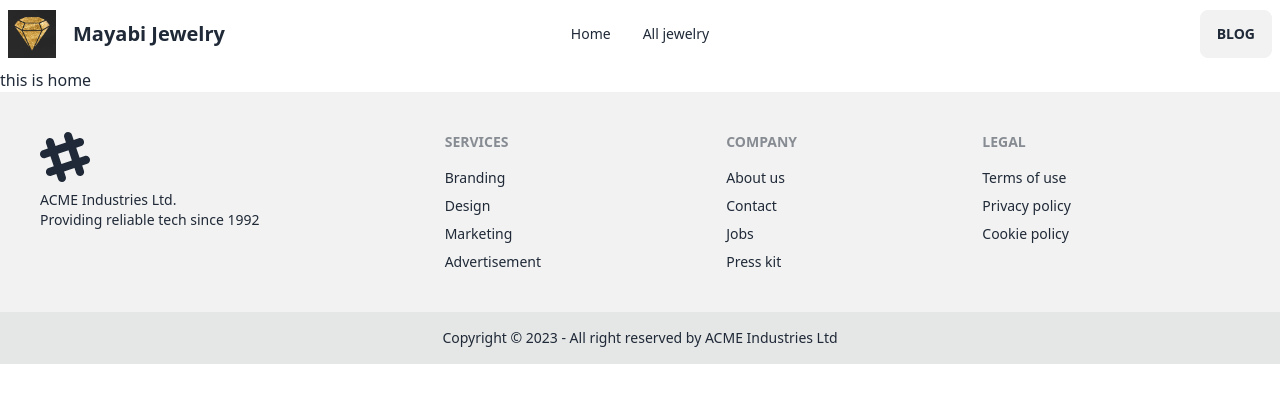
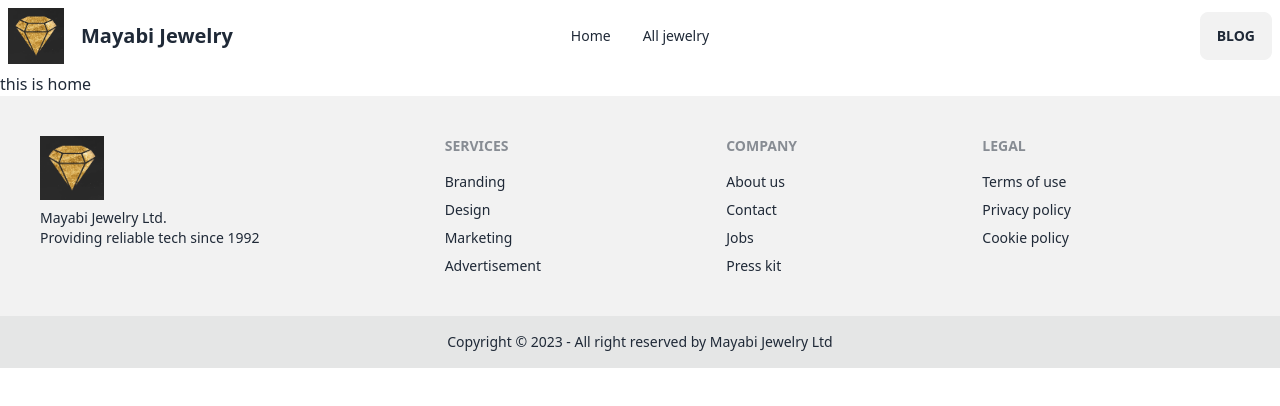
Before and after one commit to Naharun/Mayabi-Jewelry, a React (Vite) app: page / in a window 1280 px wide. Shown: the top 406 px of the page. Built offline with nearby package versions, Linux system fonts and the light colour scheme.

Commit message:
some changes in footer

```diff
--- a/src/Shared/Footer/Footer.jsx
+++ b/src/Shared/Footer/Footer.jsx
@@ -1,11 +1,11 @@
-
+import logo from "../../assets/sparkly-gold-diamond-icon_53876-115029.avif"
 const Footer = () => {
     return (
         <footer>
             <div className="footer p-10 bg-base-200 text-base-content">
                 <aside>
-                    <svg width="50" height="50" viewBox="0 0 24 24" xmlns="http://www.w3.org/2000/svg" fillRule="evenodd" clipRule="evenodd" className="fill-current"><path d="M22.672 15.226l-2.432.811.841 2.515c.33 1.019-.209 2.127-1.23 2.456-1.15.325-2.148-.321-2.463-1.226l-.84-2.518-5.013 1.677.84 2.517c.391 1.203-.434 2.542-1.831 2.542-.88 0-1.601-.564-1.86-1.314l-.842-2.516-2.431.809c-1.135.328-2.145-.317-2.463-1.229-.329-1.018.211-2.127 1.231-2.456l2.432-.809-1.621-4.823-2.432.808c-1.355.384-2.558-.59-2.558-1.839 0-.817.509-1.582 1.327-1.846l2.433-.809-.842-2.515c-.33-1.02.211-2.129 1.232-2.458 1.02-.329 2.13.209 2.461 1.229l.842 2.515 5.011-1.677-.839-2.517c-.403-1.238.484-2.553 1.843-2.553.819 0 1.585.509 1.85 1.326l.841 2.517 2.431-.81c1.02-.33 2.131.211 2.461 1.229.332 1.018-.21 2.126-1.23 2.456l-2.433.809 1.622 4.823 2.433-.809c1.242-.401 2.557.484 2.557 1.838 0 .819-.51 1.583-1.328 1.847m-8.992-6.428l-5.01 1.675 1.619 4.828 5.011-1.674-1.62-4.829z"></path></svg>
-                    <p>ACME Industries Ltd.<br />Providing reliable tech since 1992</p>
+                    <img className="w-16" src={logo} alt="" />
+                    <p>Mayabi Jewelry Ltd.<br />Providing reliable tech since 1992</p>
                 </aside>
                 <nav>
                     <header className="footer-title">Services</header>
@@ -30,7 +30,7 @@ const Footer = () => {
             </div>
             <div className="footer footer-center p-4 bg-base-300 text-base-content">
                 <aside>
-                    <p>Copyright © 2023 - All right reserved by ACME Industries Ltd</p>
+                    <p>Copyright © 2023 - All right reserved by Mayabi Jewelry Ltd</p>
                 </aside>
             </div>
         </footer>
--- a/src/Shared/Navbar/Navbar.jsx
+++ b/src/Shared/Navbar/Navbar.jsx
@@ -18,7 +18,7 @@ const Navbar = () => {
                        {navItems}
                     </ul>
                 </div>
-                <img className="w-12" src={logo} alt="" />
+                <img className="w-14" src={logo} alt="" />
                 <a className="btn btn-ghost normal-case text-xl">Mayabi Jewelry</a>
             </div>
             <div className="navbar-center hidden lg:flex">
```
